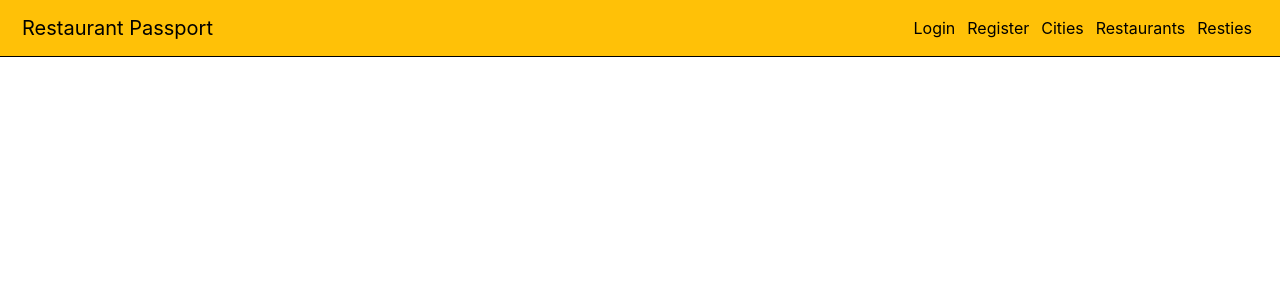
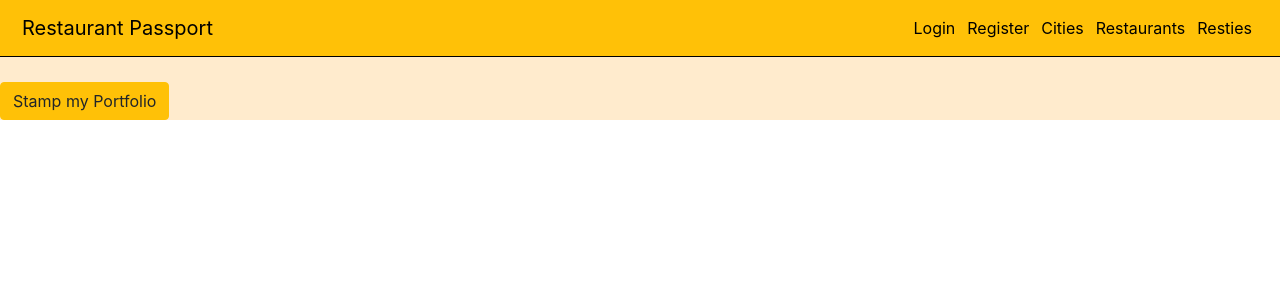
Before and after one commit to restaurantpassport/rp-FrontEndRepo, a React (Create React App) app in the folder restaurant-passport/: page /restaurants/1 in a window 1280 px wide. Shown: the top 300 px of the page. Built offline with nearby package versions, Linux system fonts and the light colour scheme; no server answers.

Commit message:
Restaurant component is mounting

```diff
--- a/restaurant-passport/src/App.js
+++ b/restaurant-passport/src/App.js
@@ -41,8 +41,11 @@ function App() {
             <RestaurantList {...props} restaurants={this.props.renObjData} />
           )}
           /> */}
-        <Route exact path='/restaurant/:id' component={Restaurant} />
-
+        {/* <Route exact path='/restaurant/:id' component={Restaurant} /> */}
+        <Route
+        exact
+        path='/restaurants/1'
+        component={Restaurant} />
 
     </div>
     </Router>
--- a/restaurant-passport/src/components/Restaurant.js
+++ b/restaurant-passport/src/components/Restaurant.js
@@ -1,6 +1,6 @@
 import React from 'react';
 import { connect } from 'react-redux';
-import { withRouter } from 'react-router-dom';
+import { withRouter, Link } from 'react-router-dom';
 import { Button } from 'reactstrap';
 
 
@@ -8,7 +8,7 @@ import { getRestById } from '../actions/index';
 
 class Restaurant extends React.Component {
     componentDidMount() {
-        const {id} = this.props.params.match
+        // const {id} = this.props.params.match
         this.props.getRestById()
     };
 
```
Also changed, not shown: restaurant-passport/src/components/RestaurantList.js (+1 -7 lines).
